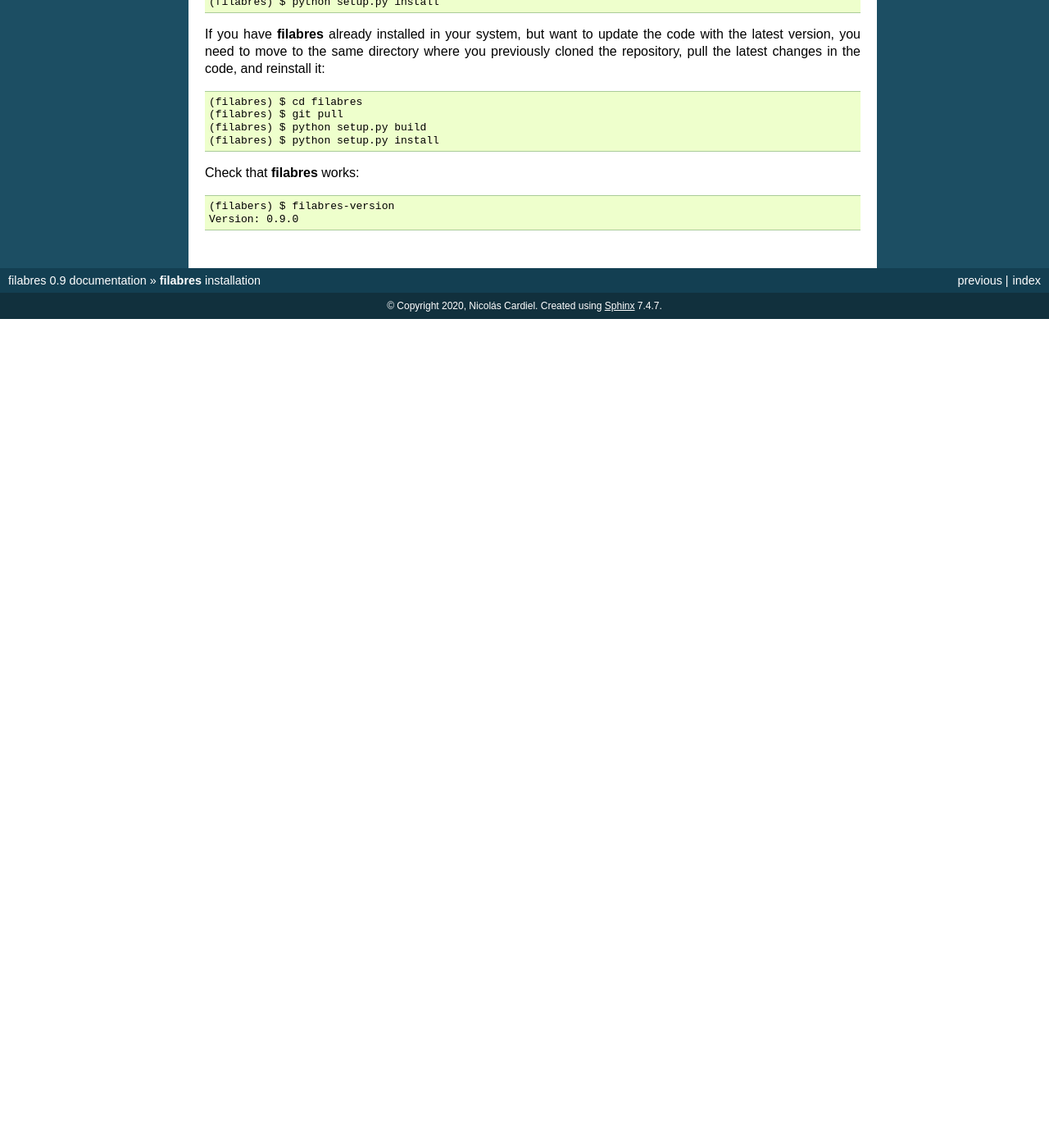
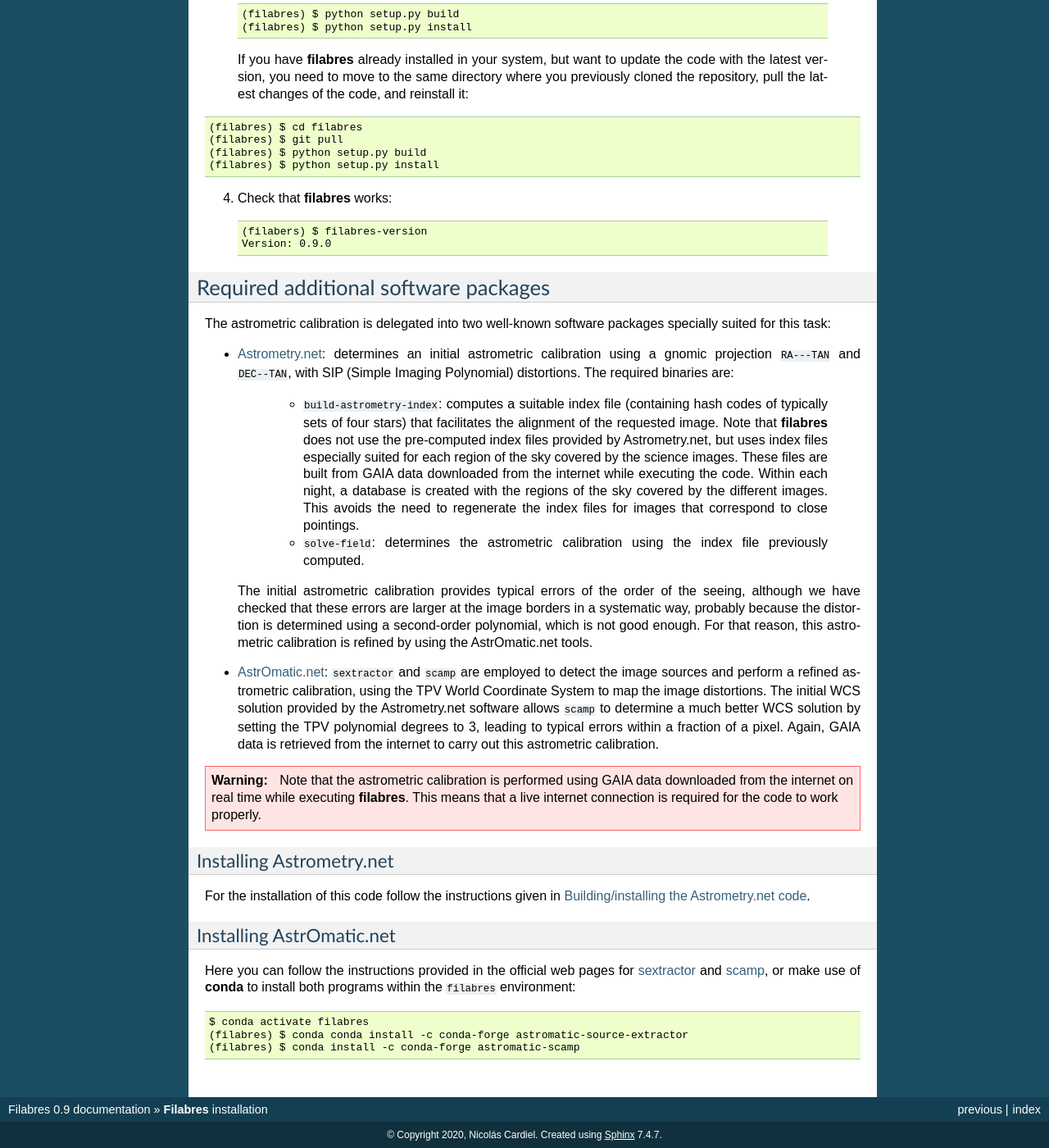
Before and after one commit to nicocardiel/filabres, a Sphinx documentation site: the page built from doc/installation.rst, in a window 1280 px wide and 1400 px high, scrolled down 1885 px. Shown: the whole window at 82% size. Built offline with Sphinx 7.4.7, drawn with Linux system fonts in a browser that asks for light colours; formulas are drawn with MathJax 3; before the commit the page ends 2274 px from its top, so only the background shows below that; some of the changed text lies outside the part shown.

Commit message:
Update installation instructions

```diff
--- a/doc/conf.py
+++ b/doc/conf.py
@@ -19,7 +19,7 @@
 
 # -- Project information -----------------------------------------------------
 
-project = 'filabres'
+project = 'Filabres'
 copyright = '2020, Nicolás Cardiel'
 author = 'Nicolás Cardiel'
 
@@ -78,6 +78,8 @@ pygments_style = 'sphinx'
 # html_theme = 'alabaster'
 html_theme = 'default'
 
+html_logo = 'images/logo.png'
+
 # Theme options are theme-specific and customize the look and feel of a theme
 # further.  For a list of options available for each theme, see the
 # documentation.
@@ -130,7 +132,7 @@ latex_elements = {
 # (source start file, target name, title,
 #  author, documentclass [howto, manual, or own class]).
 latex_documents = [
-    (master_doc, 'filabres.tex', 'filabres Documentation',
+    (master_doc, 'filabres.tex', 'Filabres Documentation',
      'Nicolás Cardiel', 'manual'),
 ]
 
@@ -140,7 +142,7 @@ latex_documents = [
 # One entry per manual page. List of tuples
 # (source start file, name, description, authors, manual section).
 man_pages = [
-    (master_doc, 'filabres', 'filabres Documentation',
+    (master_doc, 'Filabres', 'Filabres Documentation',
      [author], 1)
 ]
 
@@ -151,8 +153,8 @@ man_pages = [
 # (source start file, target name, title, author,
 #  dir menu entry, description, category)
 texinfo_documents = [
-    (master_doc, 'filabres', 'filabres Documentation',
-     author, 'filabres', 'One line description of project.',
+    (master_doc, 'Filabres', 'Filabres Documentation',
+     author, 'Filabres', 'One line description of project.',
      'Miscellaneous'),
 ]
 
--- a/doc/installation.rst
+++ b/doc/installation.rst
@@ -1,38 +1,40 @@
 .. _filabres_installation:
 
 *************************
-**filabres** installation
+**Filabres** installation
 *************************
 
-
-.. warning::
+.. note::
 
    **filabres** is a Python package: Python 3.7 or greater is recommended.
 
-   Although you probably already have a python interpreter installed in your
+   Although you probably already have a Python interpreter installed in your
    system, it is a good idea to follow the instructions given in this section.
 
-   As explained below, the use of conda will help you to isolate the
-   installation of a particular set of python interpreter and auxiliary
-   packages in something called *an environment*, which will prevent the
-   collision of the particular version of the python interpreter and python
-   packages with any previous python installation in your computer.
+   As explained below, the use of ``conda`` will help you to isolate the
+   installation of a particular set of Python interpreter and auxiliary
+   packages in something called an *environment*, which will prevent the
+   collision of the particular version of the Python interpreter and Python
+   packages with any previous Python installation in your computer.
 
 Our recommendation: to use **Miniconda** to handle the installation of the
 proper Python interpreter and some auxiliary packages. Note that **Miniconda**
 and **Anaconda** are not the same thing. Actually, **Miniconda** is a smaller
 alternative to **Anaconda**. **Miniconda** just contains the conda package
-manager and python.  After installing this, you can install individual python
-packages easily using conda (see below). On the other hand, **Anaconda**
-contains not only conda and python, but also a large collection of additional
-python packages. By installing simply **Miniconda** you reduce the amount of
-packages preinstalled in your system (after installing **Miniconda** it is
-possible to install **Anaconda** by executing conda install anaconda).
+manager and Python.  After installing this, you can add individual Python
+packages easily using ``conda``. On the other hand, **Anaconda**
+contains not only ``conda`` and Python, but also a large collection of
+additional Python packages. By installing simply **Miniconda** you reduce the
+amount of packages preinstalled in your system (after installing **Miniconda**
+it is possible to install **Anaconda** by executing ``conda install anaconda``).
 
-Miniconda installation
+
+**Conda** installation
 ----------------------
 
-Visit the `Miniconda webpage <https://docs.conda.io/en/latest/miniconda.html>`_ and download the installer corresponding to your operative system (and, preferably, Python 3.7, which is the python version employed to develop the code).
+Visit the `Miniconda webpage <https://docs.conda.io/en/latest/miniconda.html>`_
+and download the installer corresponding to your operative system (and,
+preferably, Python 3.7, which is the Python version employed to develop the code).
 
 If you have updated the ``$PATH`` system variable during the miniconda or conda
 installation, you can call conda commands directly in the shell, like this:
@@ -54,7 +56,7 @@ In this guide we will write the commands without the full path, for simplicity.
 **Create a conda environment**
 
 The new environment, which arbitrarily (and not surprisingly) will be called
-`filabres`, can be created indicating the use of the last version of Python 3,
+``filabres``, can be created indicating the use of the last version of Python 3,
 together with some additional packages:
 
 ::
@@ -110,37 +112,36 @@ To verify that the environment was removed, execute:
 Installing the development version of **filabres**
 --------------------------------------------------
 
-The development version is the most updated working version of the code.
+The development version is the most updated working version of the code. It
+can be easily installed in your system by execution the following steps:
 
-::
+1. Activate the environment:
 
-Activate the environment:
+  ::
 
-::
-
-   $ conda activate filabres
-   (filabres) $
+     $ conda activate filabres
+     (filabres) $
 
 
-Download the development version using git:
+2. Download the development version using git:
 
-::
+  ::
 
-   (filabres) $ git clone https://github.com/nicocardiel/filabres.git
-   (filabres) $ cd filabres
+     (filabres) $ git clone https://github.com/nicocardiel/filabres.git
+     (filabres) $ cd filabres
 
-Build and install the code:
+3. Build and install the code:
 
-::
+  ::
 
-   (filabres) $ python setup.py build
-   (filabres) $ python setup.py install
+     (filabres) $ python setup.py build
+     (filabres) $ python setup.py install
 
 
-If you have **filabres** already installed in your system, but want to update
-the code with the latest version, you need to move to the same directory where
-you previously cloned the repository, pull the latest changes in the code, and
-reinstall it:
+  If you have **filabres** already installed in your system, but want to update
+  the code with the latest version, you need to move to the same directory where
+  you previously cloned the repository, pull the latest changes of the code, and
+  reinstall it:
 
 ::
 
@@ -150,9 +151,79 @@ reinstall it:
    (filabres) $ python setup.py install
 
 
-Check that **filabres** works:
+4. Check that **filabres** works:
+
+  ::
+
+     (filabers) $ filabres-version
+     Version: 0.9.0
+
+
+Required additional software packages
+-------------------------------------
+
+The astrometric calibration is delegated into two well-known software packages
+specially suited for this task:
+
+- `Astrometry.net <http://astrometry.net/doc/readme.html>`_: determines an
+  initial astrometric calibration using a gnomic projection ``RA---TAN`` and
+  ``DEC--TAN``, with SIP (Simple Imaging Polynomial) distortions. The
+  required binaries are:
+
+   - ``build-astrometry-index``: computes a suitable index file (containing
+     hash codes of typically sets of four stars) that facilitates the alignment
+     of the requested image. Note that **filabres** does not use the
+     pre-computed index files provided by Astrometry.net, but uses index files
+     especially suited for each region of the sky covered by the science images.
+     These files are built from GAIA data downloaded from the internet while
+     executing the code. Within each night, a database is created with the
+     regions of the sky covered by the different images. This avoids the need
+     to regenerate the index files for images that correspond to close
+     pointings.
+
+   - ``solve-field``: determines the astrometric calibration using the index
+     file previously computed.
+
+  The initial astrometric calibration provides typical errors of the order
+  of the seeing, although we have checked that these errors are larger at
+  the image borders in a systematic way, probably because the distortion is
+  determined using a second-order polynomial, which is not good enough.
+  For that reason, this astrometric calibration is refined by using
+  the AstrOmatic.net tools.
+
+- `AstrOmatic.net <https://www.astromatic.net/>`_: ``sextractor`` and ``scamp``
+  are employed to detect the image sources and perform a refined astrometric
+  calibration, using the TPV World Coordinate System to map the image
+  distortions. The initial WCS solution provided by the Astrometry.net software
+  allows ``scamp`` to determine a much better WCS solution by setting the
+  TPV polynomial degrees to 3, leading to typical errors within a fraction of
+  a pixel. Again, GAIA data is retrieved from the internet to carry out this
+  astrometric calibration.
+
+.. warning::
+
+  Note that the astrometric calibration is performed using GAIA data
+  downloaded from the internet on real time while executing **filabres**.
+  This means that a live internet connection is required for the code to
+  work properly.
+
+Installing Astrometry.net
+.........................
+
+For the installation of this code follow the instructions given in
+`Building/installing the Astrometry.net code
+<http://astrometry.net/doc/build.html>`_.
+
+Installing AstrOmatic.net
+.........................
+
+Here you can follow the instructions provided in the official web pages for
+`sextractor <https://www.astromatic.net/software/sextractor>`_ and
+`scamp <https://www.astromatic.net/software/scamp>`_, or make use of **conda**
+to install both programs within the ``filabres`` environment:
 
 ::
 
-   (filabers) $ filabres-version
-   Version: 0.9.0
+   $ conda activate filabres
+   (filabres) $ conda conda install -c conda-forge astromatic-source-extractor
+   (filabres) $ conda install -c conda-forge astromatic-scamp
--- a/filabres/version.py
+++ b/filabres/version.py
@@ -8,7 +8,7 @@
 # License-Filename: LICENSE.txt
 #
 
-version = '0.9.0'
+version = '0.9.1'
 
 
 def main():
```
Also changed, not shown: doc/index.rst (+21 -17 lines), doc/images/logo.png (added).
